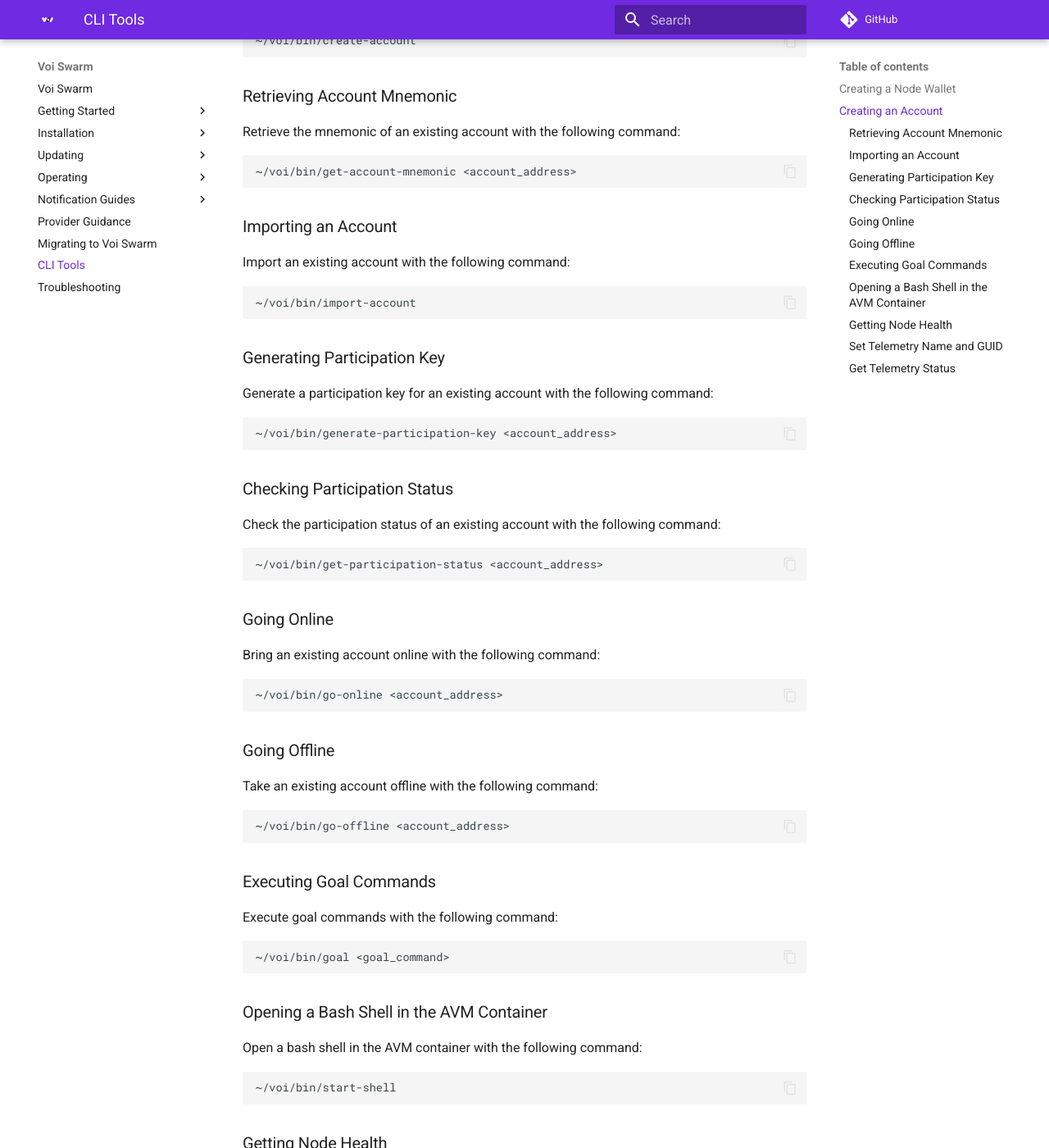
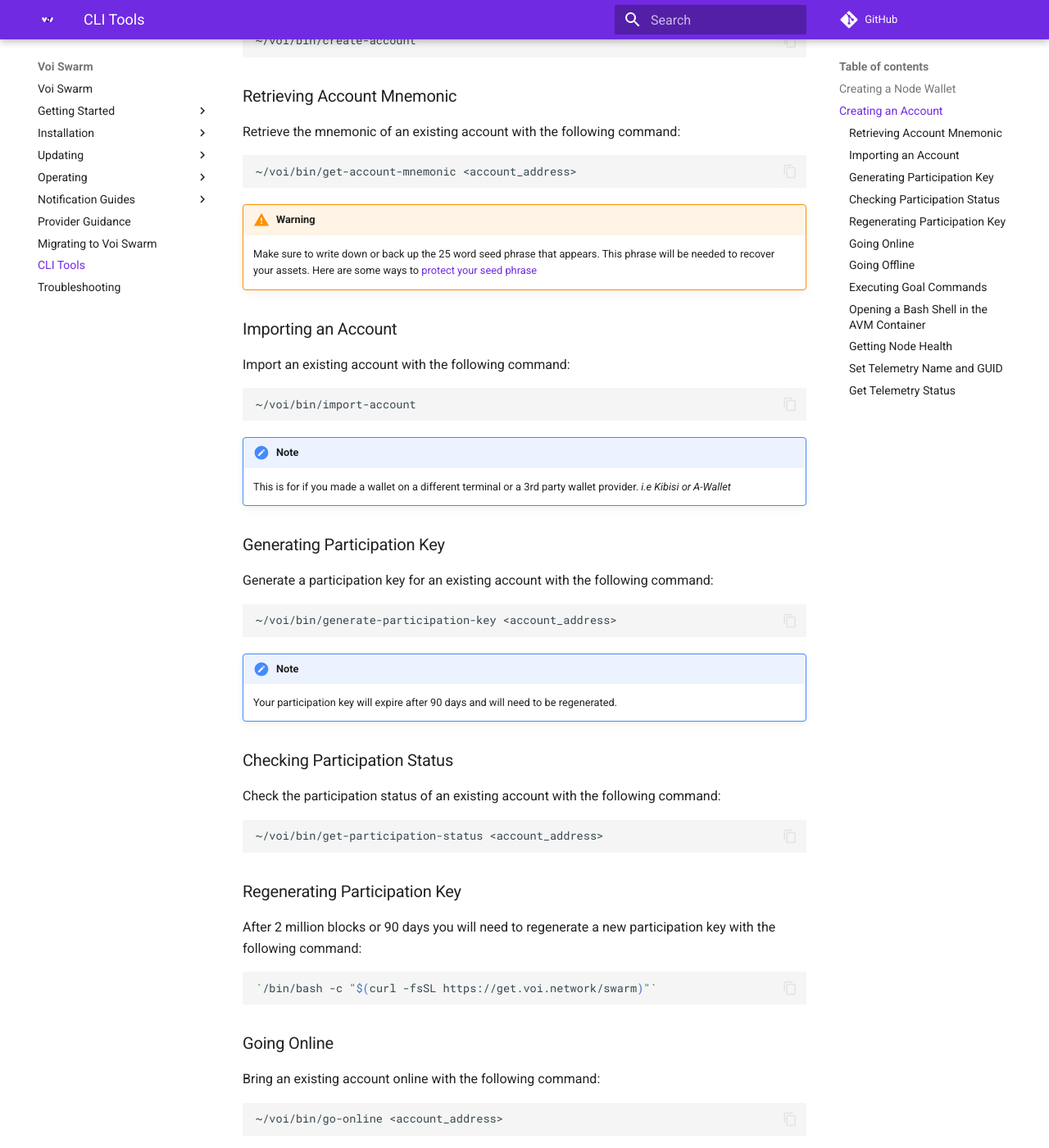
Before and after one commit to VoiNetwork/voi-swarm, an MkDocs documentation site: the page built from docs/cli-tools.md, in a window 1280 px wide and 1400 px high, scrolled down 415 px. Shown: the whole window at 82% size. Built offline with MkDocs 1.6.1 and Material for MkDocs 9.7.7, drawn with Linux system fonts in a browser that asks for light colours; plug-ins that fetch from the network failed and are left out; comment, search, counter and statistics services are not loaded.

````diff
--- a/docs/cli-tools.md
+++ b/docs/cli-tools.md
@@ -24,6 +24,10 @@
 ~/voi/bin/get-account-mnemonic <account_address>
 ```
 
+!!! warning
+    Make sure to write down or back up the 25 word seed phrase that appears. This phrase will be needed to recover your
+    assets. Here are some ways to [protect your seed phrase](https://coinmarketcap.com/academy/article/how-to-protect-your-seed-phrase)
+
 ### Importing an Account
 
 Import an existing account with the following command:
@@ -31,6 +35,9 @@
 ```bash
 ~/voi/bin/import-account
 ```
+
+!!! note
+    This is for if you made a wallet on a different terminal or a 3rd party wallet provider. *i.e Kibisi or A-Wallet*
 
 ### Generating Participation Key
 
@@ -40,12 +47,23 @@
 ~/voi/bin/generate-participation-key <account_address>
 ```
 
+!!! note
+    Your participation key will expire after 90 days and will need to be regenerated.
+
 ### Checking Participation Status
 
 Check the participation status of an existing account with the following command:
 
 ```bash
 ~/voi/bin/get-participation-status <account_address>
+```
+
+### Regenerating Participation Key
+
+After 2 million blocks or 90 days you will need to regenerate a new participation key with the following command:
+
+```bash
+`/bin/bash -c "$(curl -fsSL https://get.voi.network/swarm)"`
 ```
 
 ### Going Online
````
